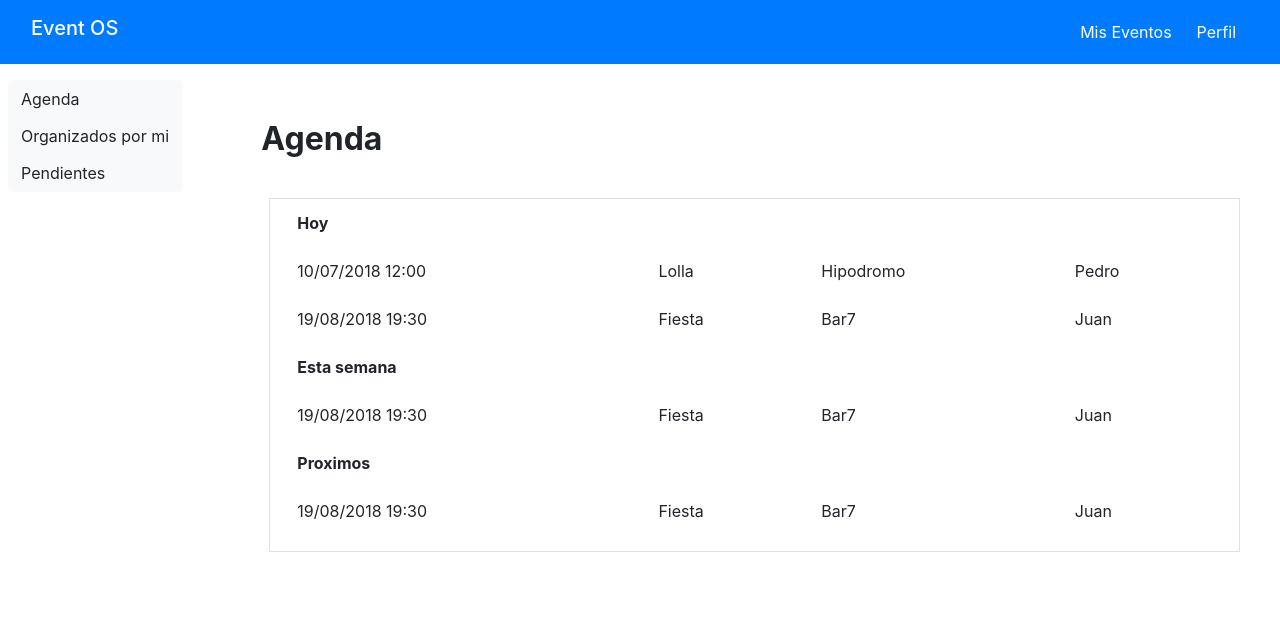
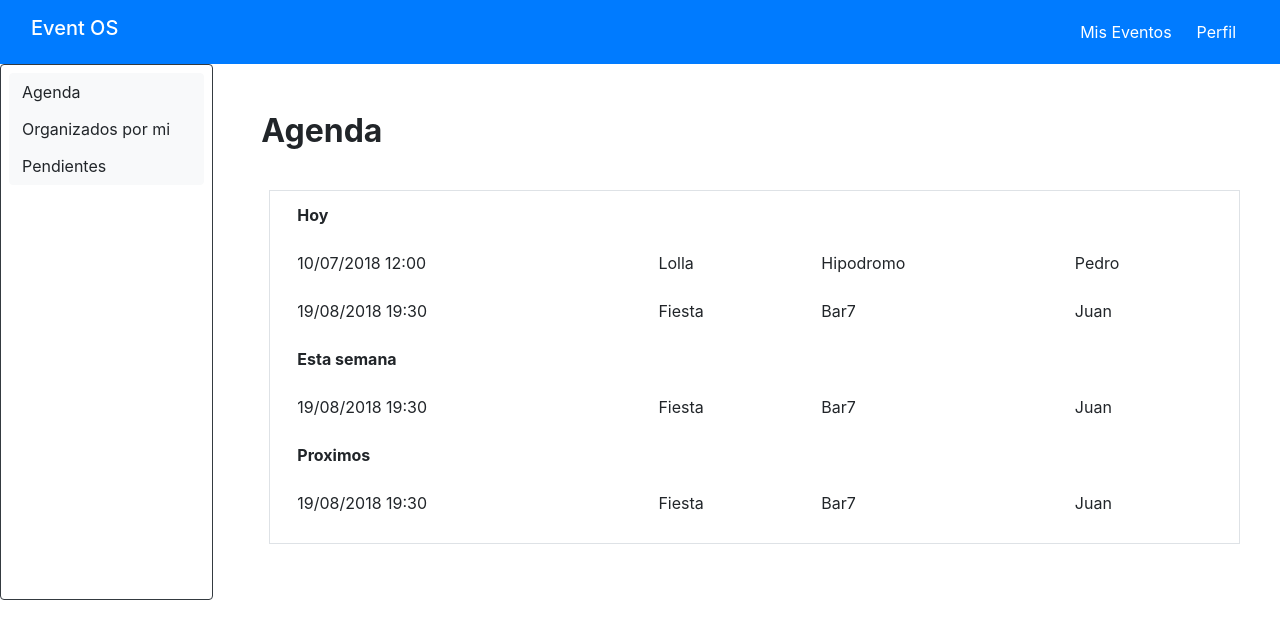
Before and after one commit to francomercado93/tp-eventos-angular, an Angular app: page / in a window 1280 px wide. Shown: the top 638 px of the page. Built offline with nearby package versions, Linux system fonts and the light colour scheme.

Commit message:
Mejoro la vista

```diff
--- a/src/app/app.component.html
+++ b/src/app/app.component.html
@@ -10,10 +10,10 @@
         </div>
     </nav>
 </div>
-<div class="container-fluid mt-2">
+<div class="container-fluid">
     <div class="row">
-        <div class="col-sm-2 p-2">
-            <div class="btn-group-vertical">
+        <div class="col-sm-2 border border-dark rounded p-2">
+            <div class="btn-group-vertical w-100">
                 <button type="button" class="btn btn-light text-left">Agenda</button>
                 <button type="button" class="btn btn-light text-left">Organizados por mi</button>
                 <button type="button" class="btn btn-light text-left">Pendientes</button>
```
Also changed, not shown: src/domain/usuarios/usuario.ts (added).
